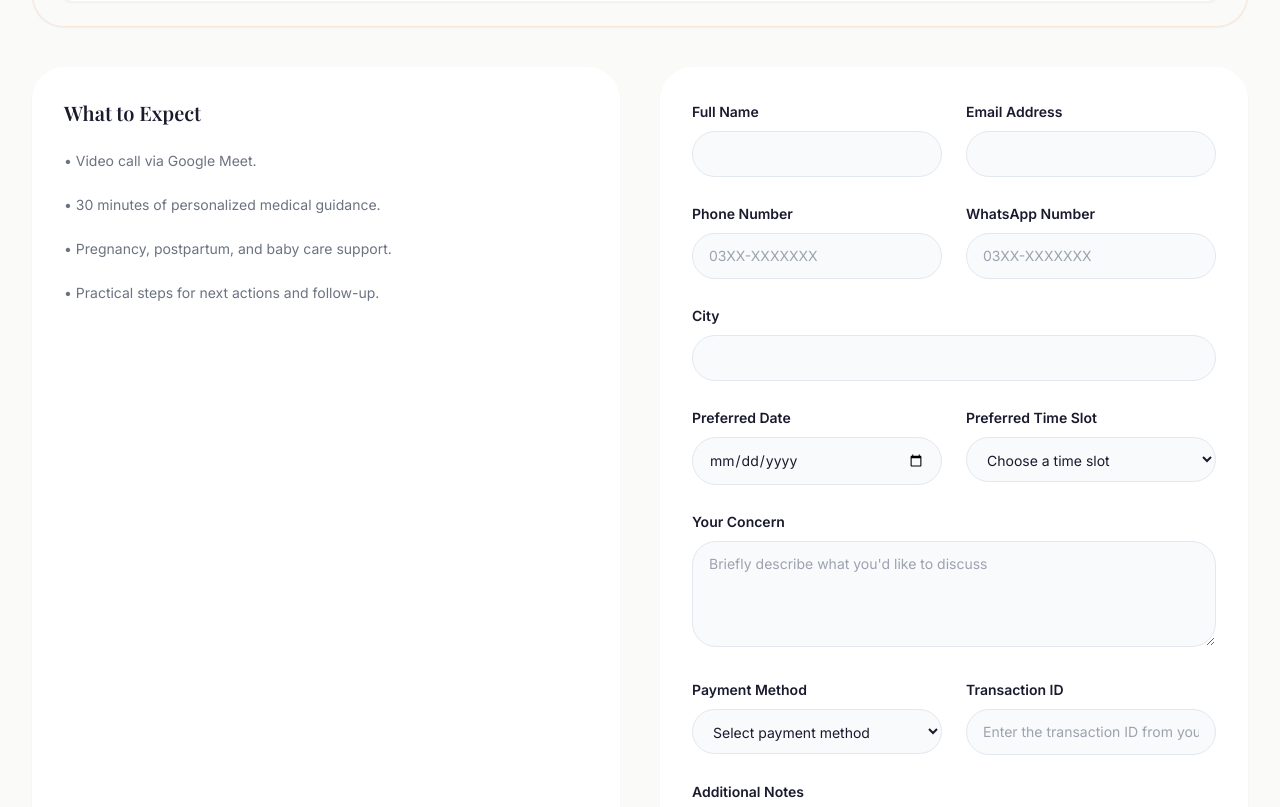
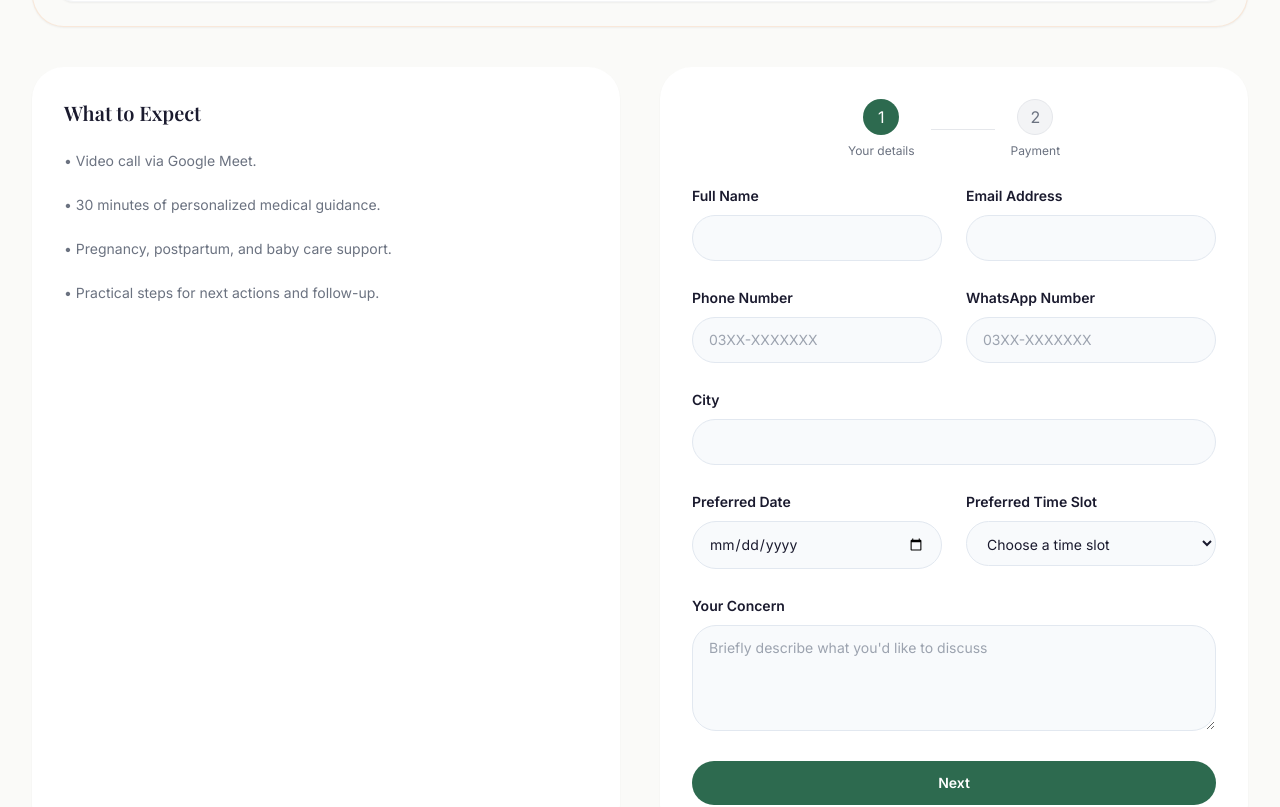
Before and after one commit to saimarain471/gynae, a React (Vite) app: page /booking in a window 1280 px wide. Shown: the part 1055-1862 px from the top of the page. Built offline with nearby package versions, Linux system fonts and the light colour scheme; no server answers.

Commit message:
Fix booking step validation

```diff
--- a/src/pages/BookClass.jsx
+++ b/src/pages/BookClass.jsx
@@ -36,7 +36,7 @@ export default function BookClass() {
     trigger,
     watch,
     formState: { errors, isSubmitting },
-  } = useForm({ resolver: zodResolver(schema), defaultValues: { paymentMethod: '' } })
+  } = useForm({ resolver: zodResolver(schema), mode: 'onChange', defaultValues: { paymentMethod: '' } })
 
   const paymentMethod = watch('paymentMethod')
 
@@ -68,7 +68,7 @@ export default function BookClass() {
 
   const handleNext = async () => {
     try {
-      const isValid = await trigger(['fullName', 'email', 'phone', 'whatsappNumber', 'city'])
+      const isValid = await trigger(['fullName', 'email', 'phone', 'whatsappNumber', 'city'], { shouldFocus: true })
       if (isValid) setStep(2)
     } catch (error) {
       console.debug(error)
--- a/src/pages/Booking.jsx
+++ b/src/pages/Booking.jsx
@@ -2,7 +2,7 @@ import { useState } from 'react'
 import { useForm } from 'react-hook-form'
 import { z } from 'zod'
 import { zodResolver } from '@hookform/resolvers/zod'
-import { CheckCircle2 } from 'lucide-react'
+import { CheckCircle2, Check } from 'lucide-react'
 import { supabase } from '../lib/supabase'
 import { posthog } from '../lib/posthog'
 import PaymentInstructions from '../components/PaymentInstructions'
@@ -25,12 +25,28 @@ export default function Booking() {
   const [status, setStatus] = useState('idle')
   const [submitError, setSubmitError] = useState('')
   const [whatsappUrl, setWhatsappUrl] = useState('')
+  const [step, setStep] = useState(1)
 
   const {
     register,
     handleSubmit,
+    trigger,
+    watch,
     formState: { errors, isSubmitting },
-  } = useForm({ resolver: zodResolver(schema), defaultValues: { paymentMethod: '', preferredTimeSlot: '' } })
+  } = useForm({ resolver: zodResolver(schema), mode: 'onChange', defaultValues: { paymentMethod: '', preferredTimeSlot: '' } })
+
+  const paymentMethod = watch('paymentMethod')
+
+  const handleNext = async () => {
+    const isValid = await trigger(['fullName', 'email', 'phone', 'whatsappNumber', 'city', 'preferredDate', 'preferredTimeSlot', 'concern'])
+    if (isValid) setStep(2)
+  }
+
+  const paymentInfoMap = {
+    JazzCash: 'JazzCash: 0300-0000000 (Zainab Mohsin)',
+    EasyPaisa: 'EasyPaisa: 0301-0000000 (Zainab Mohsin)',
+    'Bank Transfer': 'HBL: PK00HABB0000001234567890 (Dr. Zainab Mohsin)',
+  }
 
   const buildWhatsappLink = ({ fullName, paymentMethod, transactionId, preferredDate, preferredTimeSlot }) => {
     const phone = import.meta.env.VITE_WHATSAPP_NUMBER || '03314896544'
@@ -121,6 +137,24 @@ export default function Booking() {
               </div>
             ) : (
               <form onSubmit={handleSubmit(onSubmit)} className="space-y-6">
+                <div className="flex items-center justify-center gap-4">
+                  <div className="flex flex-col items-center">
+                    <div className={`flex h-9 w-9 items-center justify-center rounded-full ${step === 1 ? 'bg-primary text-white' : 'bg-gray-100 text-[#6B7280] border border-gray-200'}`}>
+                      {step === 2 ? <Check size={14} /> : '1'}
+                    </div>
+                    <span className="mt-2 text-center text-xs text-[#6B7280]">Your details</span>
+                  </div>
+                  <div className="h-[1px] w-16 bg-gray-200" />
+                  <div className="flex flex-col items-center">
+                    <div className={`flex h-9 w-9 items-center justify-center rounded-full ${step === 2 ? 'bg-primary text-white' : 'bg-gray-100 text-[#6B7280] border border-gray-200'}`}>
+                      2
+                    </div>
+                    <span className="mt-2 text-center text-xs text-[#6B7280]">Payment</span>
+                  </div>
+                </div>
+
+                {step === 1 ? (
+                  <>
                     <div className="grid gap-6 sm:grid-cols-2">
                       <label className="block">
                         <span className="text-sm font-semibold text-text">Full Name</span>
@@ -177,6 +211,12 @@ export default function Booking() {
                       {errors.concern && <p className="mt-2 text-sm text-red-600">{errors.concern.message}</p>}
                     </label>
 
+                    <button type="button" onClick={handleNext} className="inline-flex w-full items-center justify-center rounded-full bg-primary px-5 py-3 text-sm font-semibold text-white transition hover:bg-[#245c43]">
+                      Next
+                    </button>
+                  </>
+                ) : (
+                  <>
                     <div className="grid gap-6 sm:grid-cols-2">
                       <label className="block">
                         <span className="text-sm font-semibold text-text">Payment Method</span>
@@ -186,6 +226,9 @@ export default function Booking() {
                           <option value="EasyPaisa">EasyPaisa</option>
                           <option value="Bank Transfer">Bank Transfer</option>
                         </select>
+                        {paymentMethod && paymentInfoMap[paymentMethod] && (
+                          <p className="mt-2 text-sm italic text-[#6B7280]">{paymentInfoMap[paymentMethod]}</p>
+                        )}
                         {errors.paymentMethod && <p className="mt-2 text-sm text-red-600">{errors.paymentMethod.message}</p>}
                       </label>
                       <label className="block">
@@ -202,9 +245,16 @@ export default function Booking() {
 
                     {submitError && <p className="text-sm text-red-600">{submitError}</p>}
 
+                    <div className="flex flex-col gap-3 sm:flex-row">
+                      <button type="button" onClick={() => setStep(1)} className="text-sm font-medium text-[#6B7280] underline">
+                        Back
+                      </button>
                       <button type="submit" disabled={isSubmitting} className="inline-flex w-full items-center justify-center rounded-full bg-primary px-5 py-3 text-sm font-semibold text-white transition hover:bg-[#245c43] disabled:cursor-not-allowed disabled:opacity-70">
                         {isSubmitting ? 'Submitting...' : 'Submit Booking'}
                       </button>
+                    </div>
+                  </>
+                )}
               </form>
             )}
           </div>
```
Lines whose indentation alone changed are shown as unchanged.
